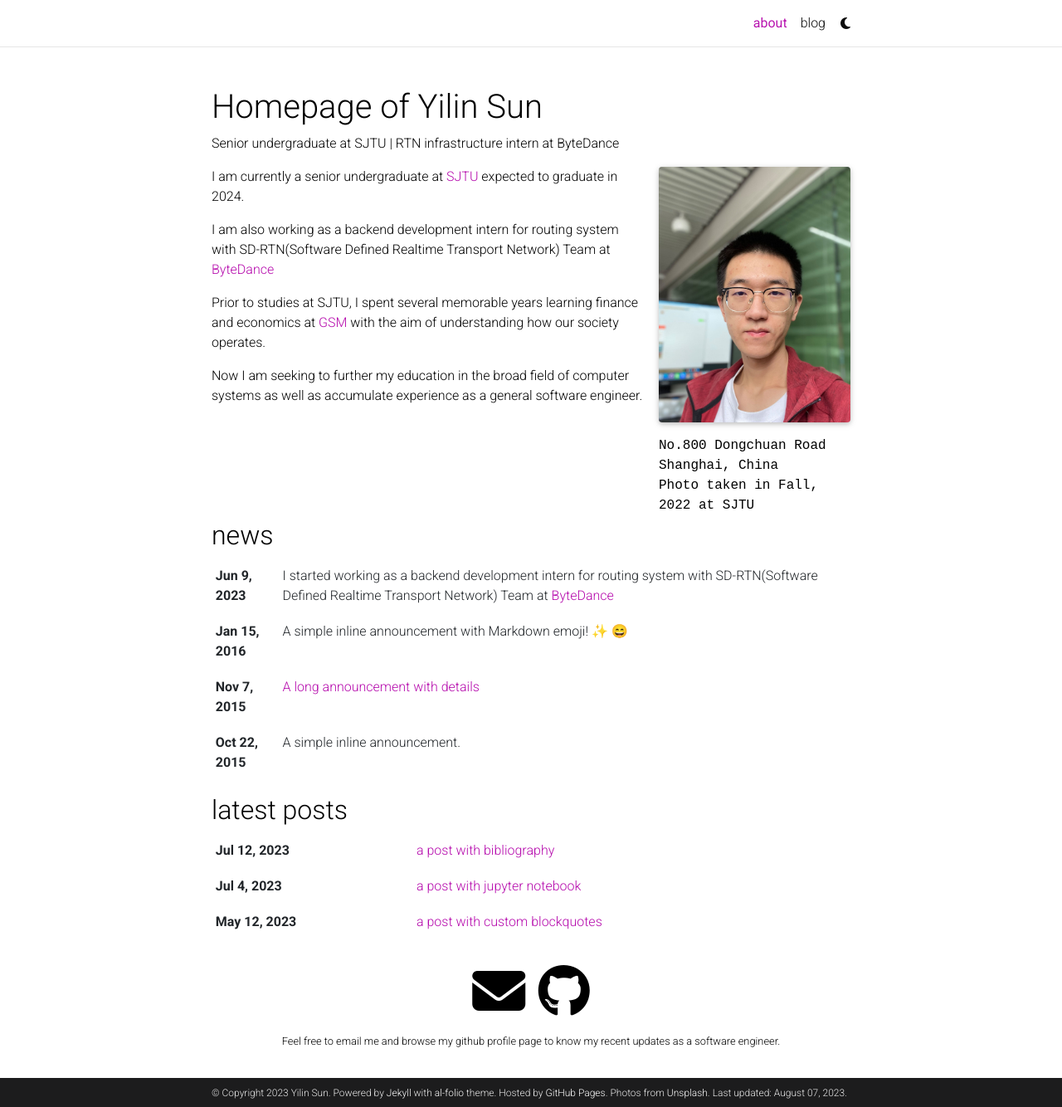
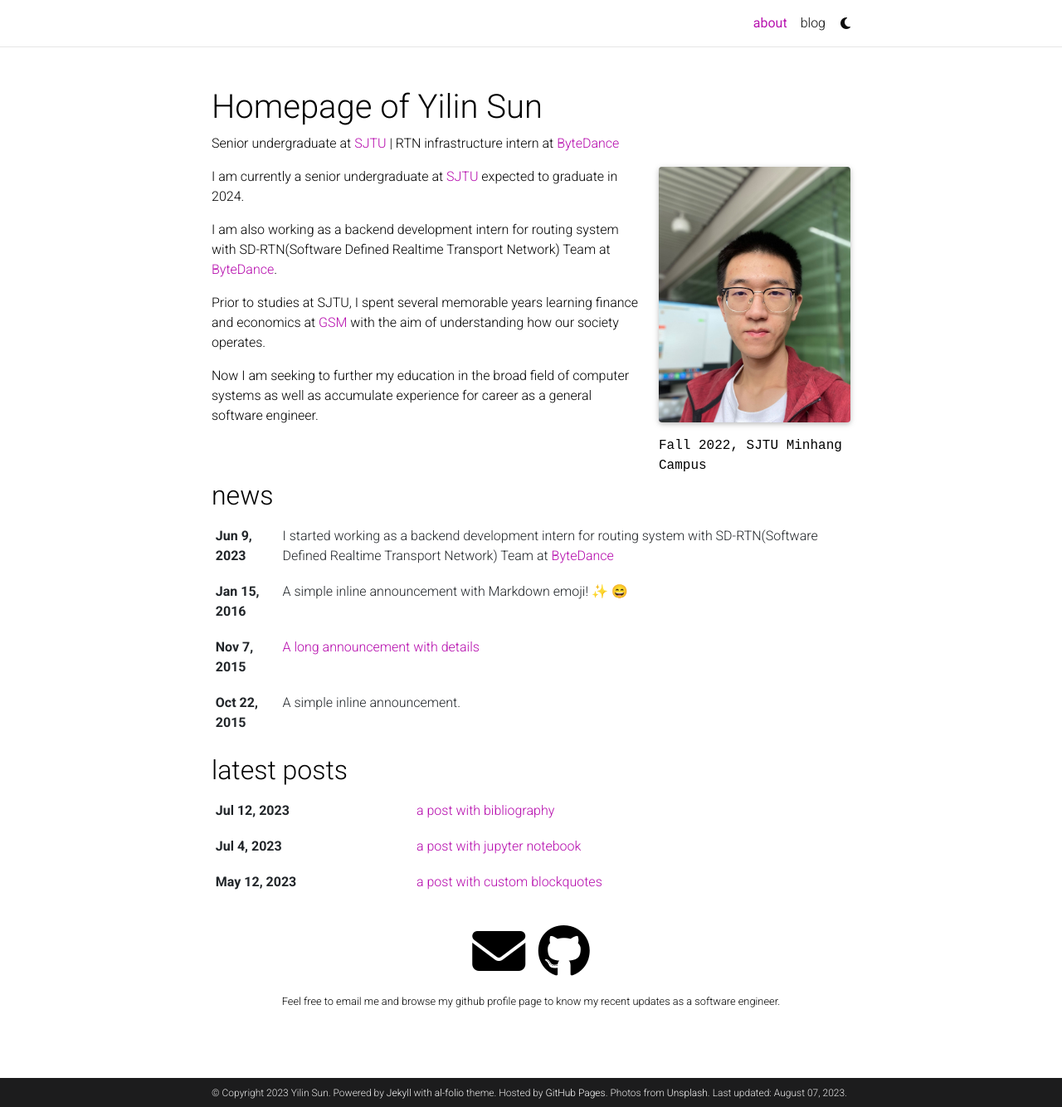
Before and after one commit to sylvansun/sylvansun.github.io, a Jekyll site: the page built from _pages/about.md, in a window 1280 px wide and 1334 px high. Shown: the whole window at 83% size. Built offline with Jekyll 4.4.1, drawn with Linux system fonts in a browser that asks for light colours; full-size pictures stand in for the smaller copies a plugin makes; emoji names are drawn with the system emoji font; comment, search, counter and statistics services are not loaded; a style sheet for code colours, icons or effects is not loaded.

Commit message:
fix: add hyperlink and change some descriptions

```diff
--- a/_pages/about.md
+++ b/_pages/about.md
@@ -2,16 +2,14 @@
 layout: about
 title: about
 permalink: /
-subtitle: Senior undergraduate at SJTU | RTN infrastructure intern at ByteDance
+subtitle: Senior undergraduate at <a href="https://en.sjtu.edu.cn/">SJTU</a> | RTN infrastructure intern at <a href="https://www.bytedance.com/en">ByteDance</a>
 
 profile:
   align: right
   image: prof_pic.jpg
   image_circular: false # crops the image to make it circular
   address: >
-    <p>No.800 Dongchuan Road</p>
-    <p>Shanghai, China</p>
-    <p>Photo taken in Fall, 2022 at SJTU</p>
+    <p>Fall 2022, SJTU Minhang Campus</p>
 
 news: true  # includes a list of news items
 latest_posts: true  # includes a list of the newest posts
@@ -21,8 +19,8 @@
 
 I am currently a senior undergraduate at [SJTU](https://en.sjtu.edu.cn/) expected to graduate in 2024.
 
-I am also working as a backend development intern for routing system with SD-RTN(Software Defined Realtime Transport Network) Team at [ByteDance](https://www.bytedance.com/en)
+I am also working as a backend development intern for routing system with SD-RTN(Software Defined Realtime Transport Network) Team at [ByteDance](https://www.bytedance.com/en).
 
 Prior to studies at SJTU, I spent several memorable years learning finance and economics at [GSM](https://en.gsm.pku.edu.cn/) with the aim of understanding how our society operates.
 
-Now I am seeking to further my education in the broad field of computer systems as well as accumulate experience as a general software engineer.
+Now I am seeking to further my education in the broad field of computer systems as well as accumulate experience for career as a general software engineer.
```
